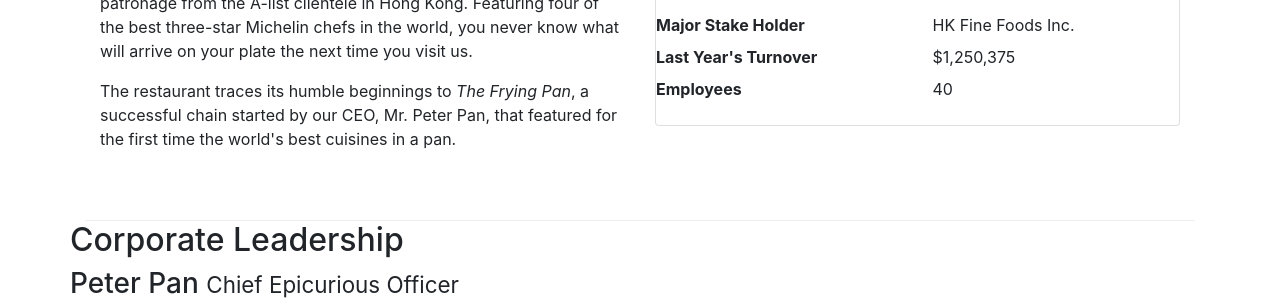
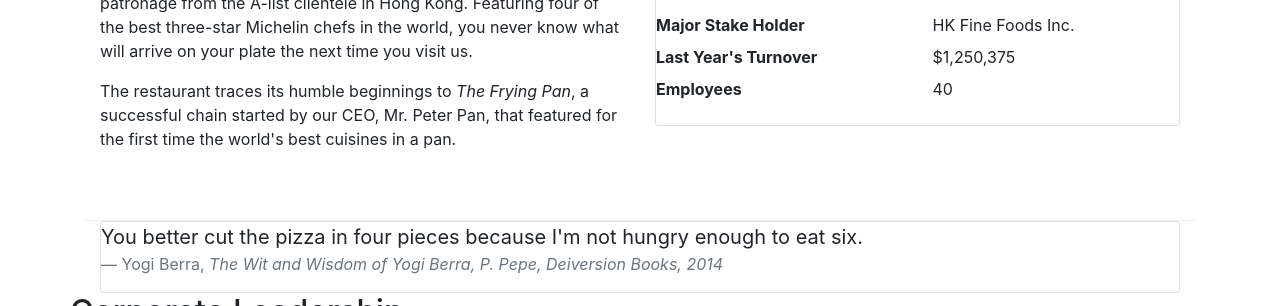
Before and after one commit to aviralgoyal/testgit, a website: page aboutus.html in a window 1280 px wide. Shown: the part 620-926 px from the top of the page. Drawn offline with nearby package versions, Linux system fonts and the light colour scheme.

Commit message:
Cards and Tables Finished

```diff
--- a/aboutus.html
+++ b/aboutus.html
@@ -98,10 +98,22 @@
                         </dl>
                     </div>
                 </div>
-
             </div>
         </div>
-
+        <div class="col-12">
+            <div class="card card-block bg-faded">
+                <blockquote class="blockquote">
+                    <p class="mb-0">
+                        You better cut the pizza in four pieces because I'm not hungry enough to eat six.
+                    </p>
+                    <footer class="blockquote-footer">Yogi Berra,
+                        <cite title="Source Title">
+                            The Wit and Wisdom of Yogi Berra, P. Pepe, Deiversion Books, 2014
+                        </cite>
+                    </footer>
+                </blockquote>
+            </div>
+        </div>
 
         <div class="row">
             <div>
```
Lines whose indentation alone changed are shown as unchanged.
